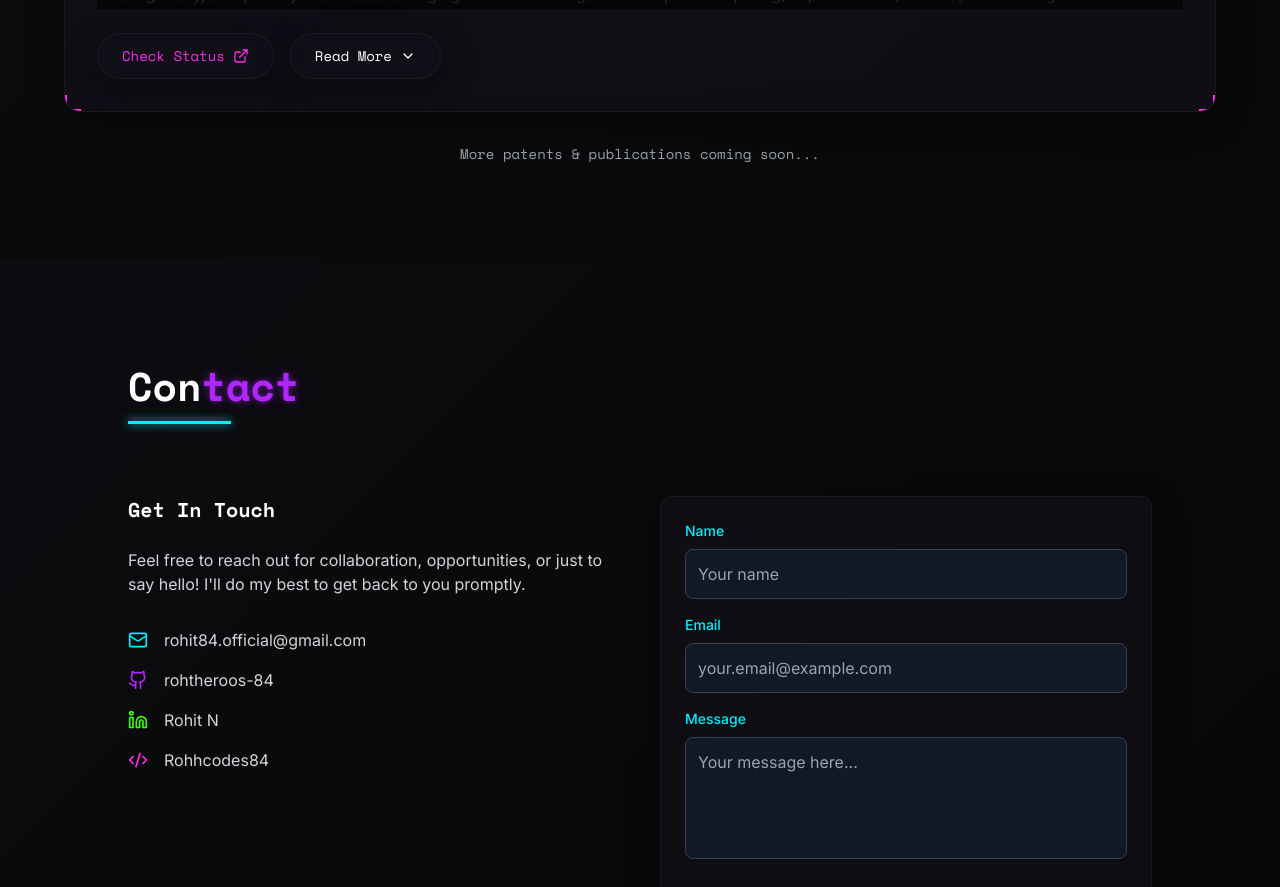
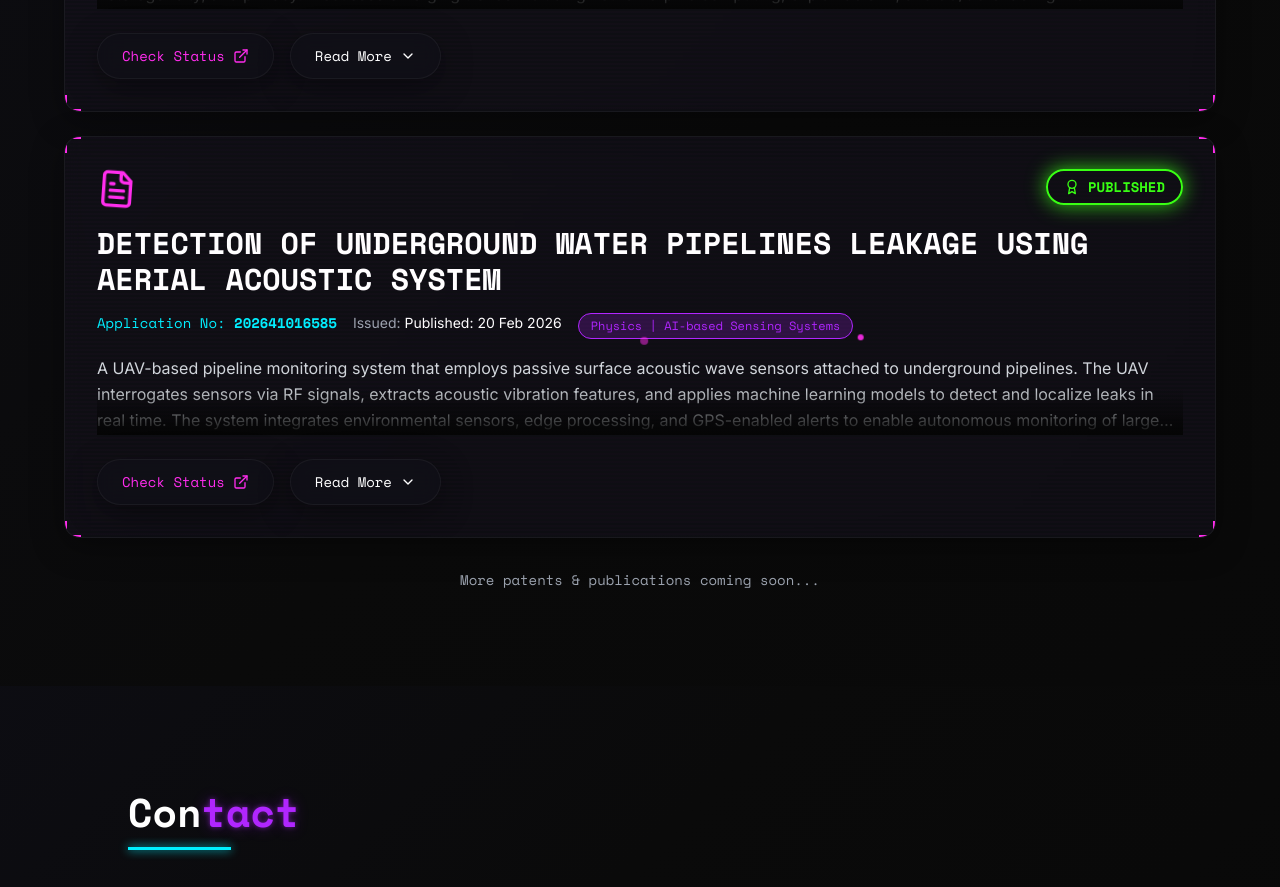
Before and after one commit to rohtheroos-84/RoHiT-bUiLdS, a React (Vite) app: page / in a window 1280 px wide. Shown: the part 9380-10267 px from the top of the page. Built offline with nearby package versions, Linux system fonts and the light colour scheme; no server answers.

Commit message:
add: include new patent entry for underground water pipeline leakage detection

```diff
--- a/src/components/PatentsPublications.tsx
+++ b/src/components/PatentsPublications.tsx
@@ -37,6 +37,14 @@ const patentsData: Patent[] = [
     description: 'Book chapter in AI in Advanced Systems, Robotics, and Healthcare (IGI Global). Reviews integration of deep learning with IoT, covering CNNs, RNNs, LSTMs, autoencoders, edge deployment strategies, lightweight models, federated learning, and challenges such as latency, heterogeneity, and privacy. Discusses emerging trends including neuromorphic computing, explainable AI, and 5G/6G enabling AIoT deployments.',
     field: 'Deep Learning | IoT',
     statusLink: 'https://www.igi-global.com/gateway/chapter/390522'
+  },
+  {
+    title: 'DETECTION OF UNDERGROUND WATER PIPELINES LEAKAGE USING AERIAL ACOUSTIC SYSTEM',
+    applicationNo: '202641016585',
+    dateIssued: 'Published: 20 Feb 2026',
+    description: 'A UAV-based pipeline monitoring system that employs passive surface acoustic wave sensors attached to underground pipelines. The UAV interrogates sensors via RF signals, extracts acoustic vibration features, and applies machine learning models to detect and localize leaks in real time. The system integrates environmental sensors, edge processing, and GPS-enabled alerts to enable autonomous monitoring of large pipeline networks.',
+    field: 'Physics | AI-based Sensing Systems',
+    statusLink: 'https://iprsearch.ipindia.gov.in/PublicSearch/PublicationSearch/ApplicationStatus'
   }
 ];
 
```
